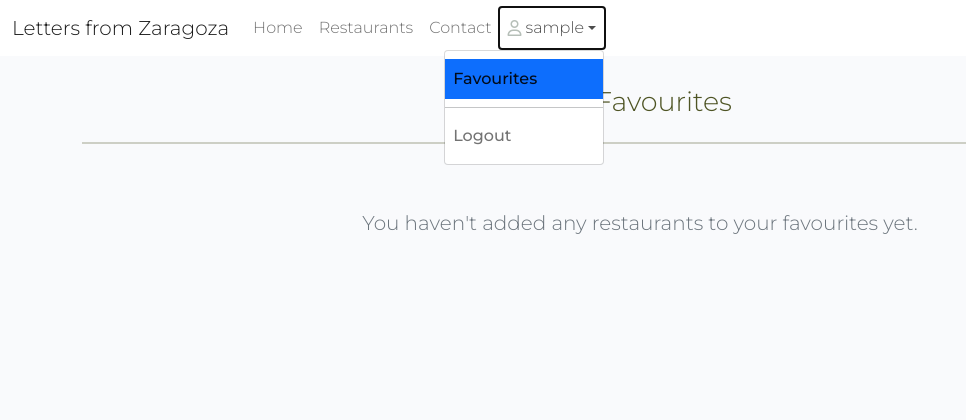
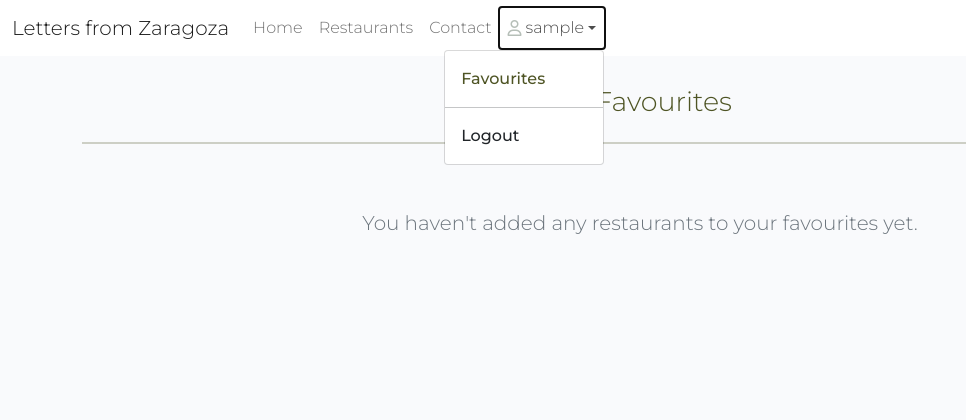
Before and after one commit to cgrace0044/pp4_zaragoza_restaurants, a Django app: page /favourites/ in a window 1280 px wide, after a click that opens the changed part. Shown: the top 420 px of the page, without its empty margins (0-966 px from the left). Run offline with Django 4.2, Linux system fonts and the light colour scheme; the visitor is signed in with stand-in values (Sample User, id 1); data that the repository does not hold is empty; some libraries are stand-ins or nearby versions; some web fonts are replaced.

Commit message:
fix bug where favourites was highlighting in blue on click

```diff
--- a/letters_from_zaragoza/templates/restaurant_detail.html
+++ b/letters_from_zaragoza/templates/restaurant_detail.html
@@ -1,4 +1,3 @@
-
 {% extends 'base.html' %}
 {% block content %}
 {% load static %}
--- /dev/null
+++ b/package.json
@@ -0,0 +1,5 @@
+{
+  "devDependencies": {
+    "@fullhuman/postcss-purgecss": "^7.0.2"
+  }
+}
--- a/static/css/style.css
+++ b/static/css/style.css
@@ -81,10 +81,17 @@ img {
   color: #495057;
 }
 
-.dropdown-menu .dropdown-item:hover,
-.dropdown-menu .dropdown-item:focus {
-    background-color: #e9ecef;
-    color: #000;
+.dropdown-item.active,
+.dropdown-item.active:focus,
+.dropdown-item.active:hover {
+  color: #4E5424 !important;
+  background-color: transparent !important;
+  outline: none;
+  box-shadow: none;
+}
+
+.dropdown-item {
+  transition: none !important;
 }
 
 .hero {
--- a/templates/base.html
+++ b/templates/base.html
@@ -72,12 +72,12 @@
                                 </a>
                                 <ul class="dropdown-menu dropdown-menu-end" aria-labelledby="navbarDropdown">
                                     <li class="nav-item">
-                                        <a class="dropdown-item nav-link {% if request.path == favourites_url %}active{% endif %}"
+                                        <a class="dropdown-item {% if request.path == favourites_url %}active{% endif %}"
                                            href="{% url 'favourites' %}">Favourites</a>
                                     </li>
                                     <li><hr class="dropdown-divider"></li>
                                     <li class="nav-item">
-                                        <a class="dropdown-item nav-link" href="{{ logout_url }}">Logout</a>
+                                        <a class="dropdown-item" href="{{ logout_url }}">Logout</a>
                                     </li>
                                 </ul>
                             </li>
--- a/zaragoza_project/settings.py
+++ b/zaragoza_project/settings.py
@@ -31,7 +31,7 @@ TEMPLATES_DIR = os.path.join(BASE_DIR, "templates")
 SECRET_KEY = os.environ.get("SECRET_KEY")
 
 # SECURITY WARNING: don't run with debug turned on in production!
-DEBUG = False
+DEBUG = True
 
 ALLOWED_HOSTS = [".herokuapp.com", "127.0.0.1"]
 
```
Also changed, not shown: package-lock.json (added).
